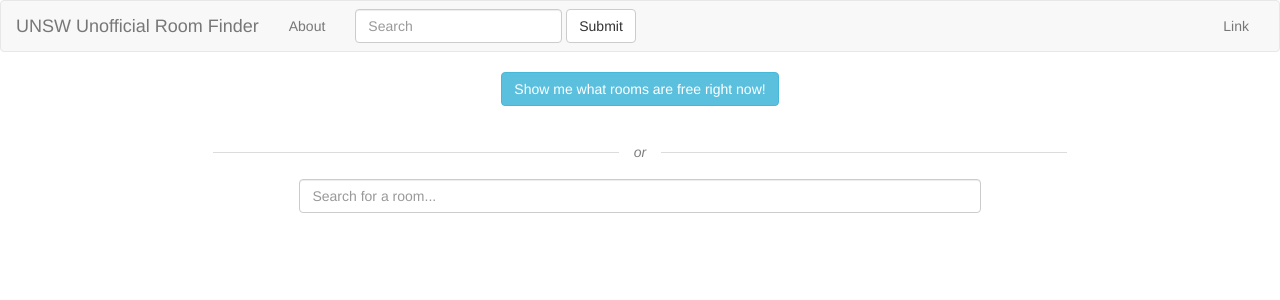
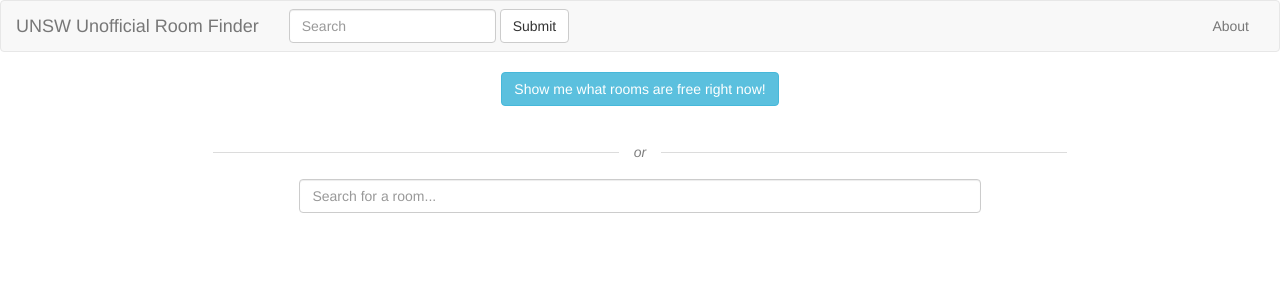
Before and after one commit to garyyb/room-view, a Django app: page / in a window 1280 px wide. Shown: the top 300 px of the page. Run offline with Django 3.2, Linux system fonts and the light colour scheme; some libraries are stand-ins or nearby versions.

Commit message:
move about to nav-right

```diff
--- a/templates/navbar.html
+++ b/templates/navbar.html
@@ -11,10 +11,6 @@
     </div>
 
     <div class="collapse navbar-collapse" id="bs-example-navbar-collapse-1">
-      <ul class="nav navbar-nav">
-        <li><a href="#">About</a></li>
-        </li>
-      </ul>
       <form class="navbar-form navbar-left">
         <div class="form-group">
           <input type="text" class="form-control" placeholder="Search">
@@ -22,7 +18,7 @@
         <button type="submit" class="btn btn-default">Submit</button>
       </form>
       <ul class="nav navbar-nav navbar-right">
-        <li><a href="#">Link</a></li>
+        <li><a href="#">About</a></li>
       </ul>
     </div>
   </div>
```
